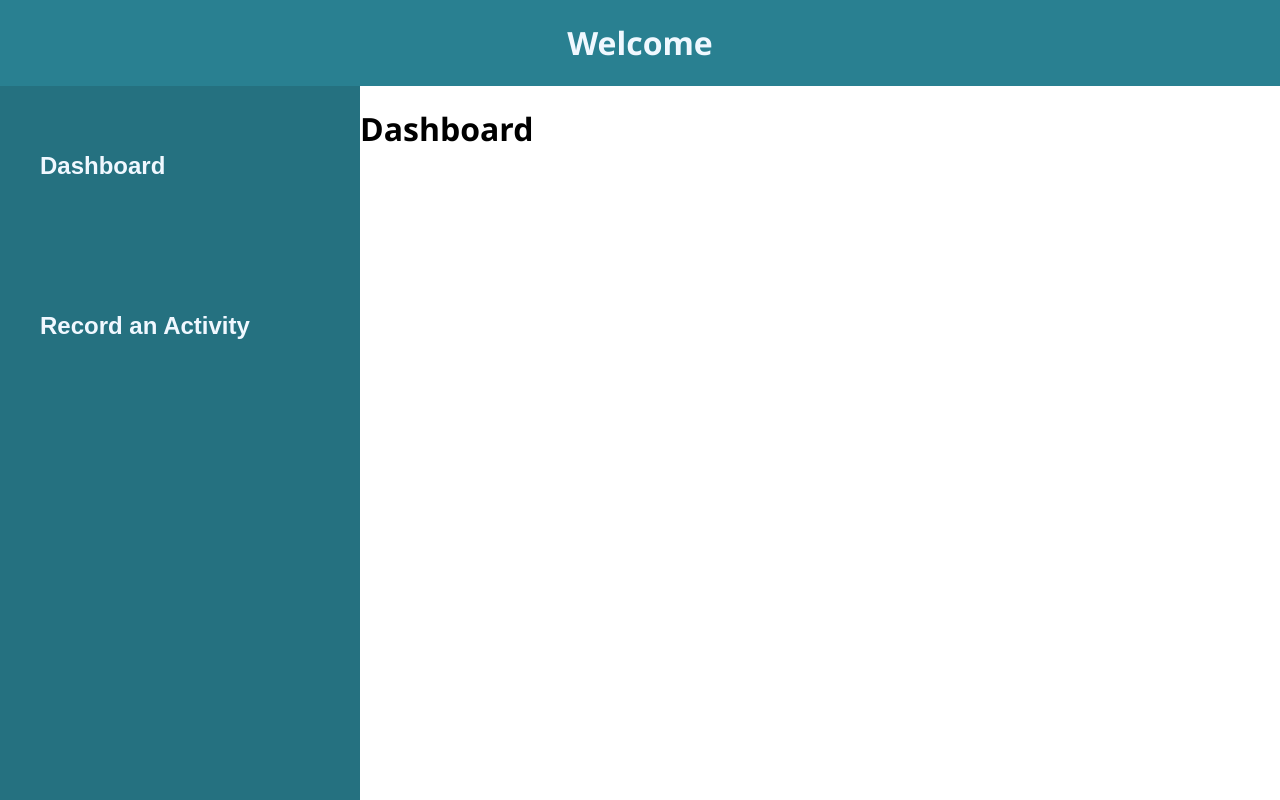
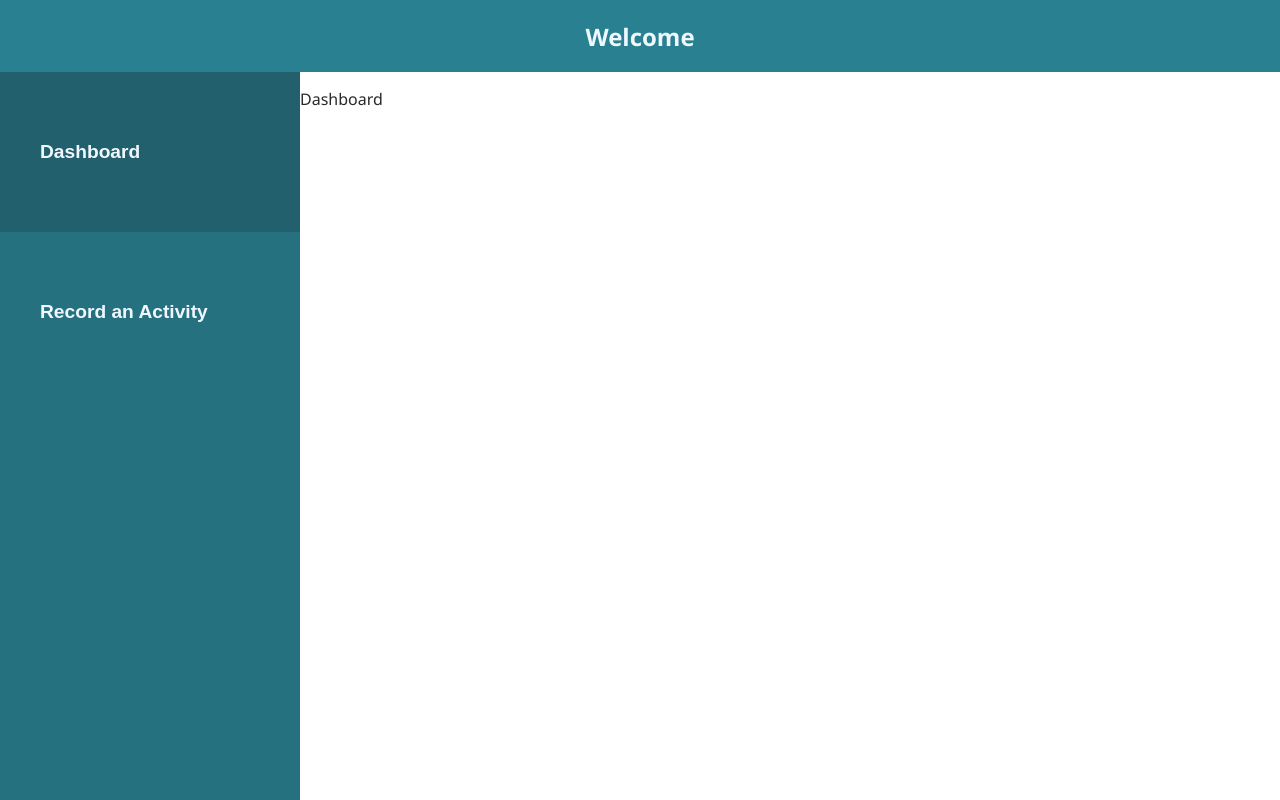
Before and after one commit to abdallah160/activity-tracker-dashboard1, a React (Vite) app: page / in a window 1280 px wide. Both pictures are taken after a click on the button "Dashboard". Built offline with nearby package versions, Linux system fonts and the light colour scheme.

Commit message:
feat: add activity form

```diff
--- a/src/App.jsx
+++ b/src/App.jsx
@@ -2,19 +2,37 @@ import { useState } from "react"
 import Header from "./Header"
 import Sidebar from "./Sidebar"
 import DefaultView from "./DefaultView";
+import Dashboard from "./Dashboard";
+import RecordActivity from "./RecordActivity";
 function App() {
   const [viewState, setViewState] = useState('Default');
+  const [trackerData, setTrackerData] = useState([]);
+
+
+
   let viewItem;
+  function handleDataSubmittion(submittedObject) {
+    setTrackerData((prev) => {
+      const newArr = [...prev, submittedObject]
+      console.log(newArr);
+      return newArr;
+
+    })
+
+
+
+  }
+
   if (viewState == 'Default') {
     viewItem = <DefaultView />
 
   }
   else if (viewState == 'Dashboard') {
-    viewItem = <h1>Dashboard</h1>
+    viewItem = <Dashboard />
 
   }
   else {
-    viewItem = <h1>Record</h1>
+    viewItem = <RecordActivity handleDataSubmittion={handleDataSubmittion} />
 
 
   }
@@ -23,13 +41,9 @@ function App() {
     <>
       <Header />
       <div id="body-elements">
-        <Sidebar stateFunction={setViewState} />
+        <Sidebar stateFunction={setViewState} viewState={viewState} />
         {viewItem}
-
       </div>
-
-
-
     </>
   )
 }
--- /dev/null
+++ b/src/Dashboard.jsx
@@ -0,0 +1,5 @@
+export default function Dashboard() {
+    return <div>
+        <p>Dashboard</p>
+    </div>
+}
--- a/src/Header.jsx
+++ b/src/Header.jsx
@@ -1,6 +1,6 @@
 export default function Header() {
     return <header>
-        <h1>Welcome</h1>
+        <h2>Welcome</h2>
 
 
     </header>
--- /dev/null
+++ b/src/RecordActivity.jsx
@@ -0,0 +1,36 @@
+import { useRef } from "react";
+
+export default function RecordActivity({ handleDataSubmittion }) {
+    let date = useRef();
+    let hours = useRef();
+    let activity = useRef();
+
+    return <div id="activity-view">
+        <h3>Record Your Activity For The Day</h3>
+        <div>
+            <label>Date: </label>
+            <input type="date" ref={date} />
+        </div>
+        <div>
+            <label>How Many Hours: </label>
+            <input type="number" ref={hours} />
+        </div>
+        <div>
+            <label >Selet the Activity: </label>
+            <select ref={activity}>
+                <option value="Sleep">Sleep </option>
+                <option value="Work">Work</option>
+                <option value="Sport">Sport</option>
+                <option value="Reading">Reading</option>
+                <option value="Eating">Eating</option>
+                <option value="TV">TV</option>
+                <option value="Family/Friends">Family/Friends</option>
+            </select>
+        </div>
+        <button onClick={() => handleDataSubmittion({
+            'date': date.current.value,
+            'hours': hours.current.value,
+            'activity': activity.current.value
+        })}>+</button>
+    </div>
+}
--- a/src/Sidebar.jsx
+++ b/src/Sidebar.jsx
@@ -1,6 +1,6 @@
-export default function Sidebar({ stateFunction }) {
+export default function Sidebar({ stateFunction, viewState }) {
     return <aside>
-        <button onClick={() => stateFunction('Dashboard')}>Dashboard</button>
-        <button onClick={() => stateFunction('Record')}>Record an Activity</button>
+        <button onClick={() => stateFunction('Dashboard')} className={viewState == 'Dashboard' ? 'clicked-button' : ''}>Dashboard</button>
+        <button onClick={() => stateFunction('Record')} className={viewState == 'Record' ? 'clicked-button' : ''}>Record an Activity</button>
     </aside>
 }
--- a/src/index.css
+++ b/src/index.css
@@ -4,22 +4,23 @@ header {
   display: flex;
   justify-content: center;
   color: aliceblue;
-  height: 86px;
+  height: 72px;
 }
 
 body {
   margin: 0px;
   font-family: 'Segoe UI', Tahoma, Geneva, Verdana, sans-serif;
+  color: #292929;
 }
 
 aside {
   display: flex;
   flex-direction: column;
-  width: 360px;
+  width: 300px;
   height: 100%;
   background-color: rgb(37, 113, 128);
   color: aliceblue;
-  min-height: calc(100vh - 86px);
+  min-height: calc(100vh - 72px);
 }
 
 aside button {
@@ -28,7 +29,7 @@ aside button {
 
   border: none;
   color: aliceblue;
-  font-size: x-large;
+  font-size: larger;
   font-weight: 700;
   text-align: left;
   cursor: pointer;
@@ -36,14 +37,14 @@ aside button {
 }
 
 aside button:hover {
-  background-color: rgb(35, 101, 115);
+  background-color: rgb(39, 105, 119);
 }
 
 #default-page {
   display: flex;
   flex-direction: column;
   text-align: center;
-  color: #292929;
+
   position: absolute;
   left: 50%;
   bottom: 50%;
@@ -53,3 +54,48 @@ aside button:hover {
 #body-elements {
   display: flex;
 }
+
+.clicked-button {
+  background-color: rgb(35, 96, 109);
+}
+
+#activity-view {
+  display: flex;
+  flex-direction: column;
+  gap: 30px;
+  padding: 30px;
+}
+
+#activity-view button {
+  width: 56px;
+  height: 56px;
+  border-radius: 28px;
+  border: none;
+  background-color: rgb(37, 113, 128);
+  color: aliceblue;
+  position: absolute;
+  font-size: larger;
+  right: 10%;
+  bottom: 12%;
+  box-shadow: 0 4px 8px rgba(0, 0, 0, 0.2);
+  font-weight: 600;
+}
+
+#activity-view button:hover {
+  background-color: rgb(27, 96, 110);
+}
+
+#activity-view label {
+  font-size: larger;
+}
+
+#activity-view input {
+  height: 22px;
+  margin-left: 5px;
+}
+
+#activity-view select {
+  height: 22px;
+  margin-left: 5px;
+
+}
```
